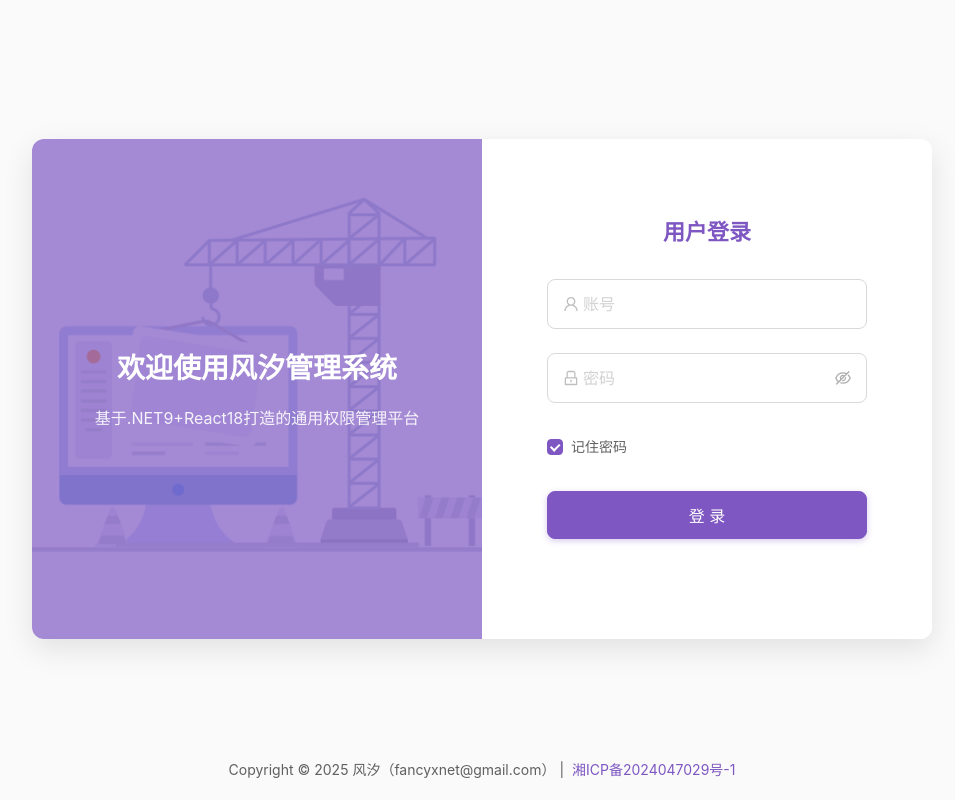
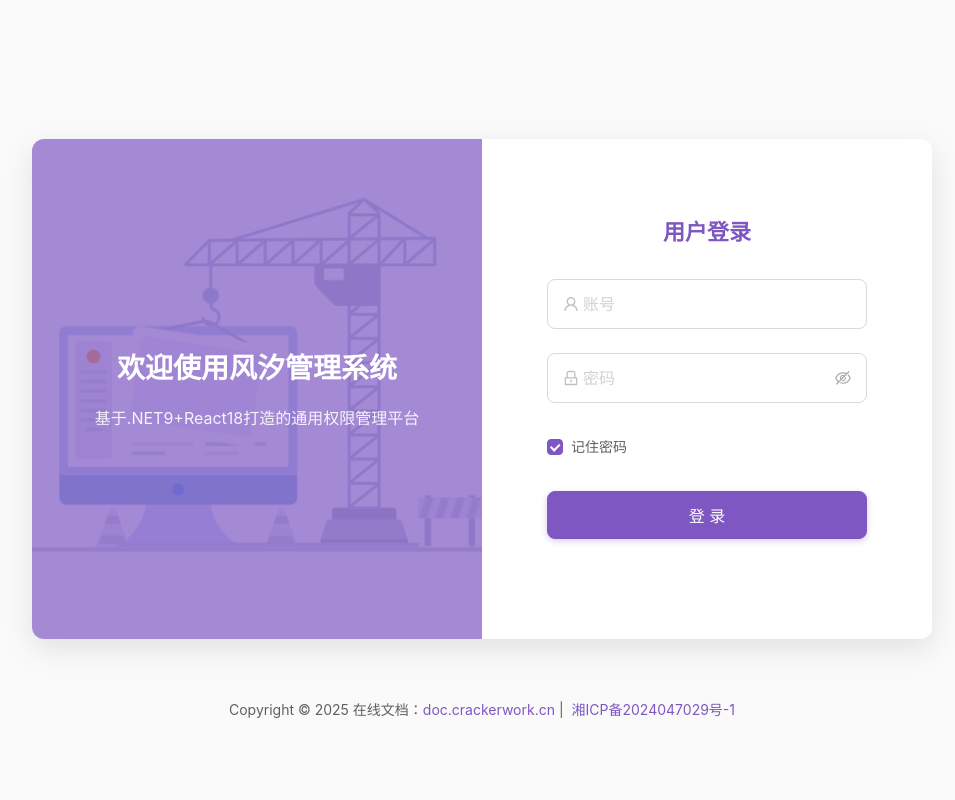
Before and after one commit to letu-ai/letu, a React (Vite) app in the folder fancyx-web/: page /auth/login in a window 1280 px wide. Shown: the whole page, without its empty margins (158-1113 px from the left). Built offline with nearby package versions, Linux system fonts and the light colour scheme.

Commit message:
style:样式修改

```diff
--- a/fancyx-web/src/pages/auth/login.tsx
+++ b/fancyx-web/src/pages/auth/login.tsx
@@ -69,7 +69,11 @@ const LoginPage = () => {
         </Card>
 
         <div className="login-footer">
-          Copyright © {new Date().getFullYear()} 风汐（fancyxnet@gmail.com） |
+          Copyright © {new Date().getFullYear()} 在线文档：
+          <a href="https://doc.crackerwork.cn" target="_blank">
+            doc.crackerwork.cn
+          </a>{' '}
+          |
           <a href="http://beian.miit.gov.cn" target="_blank" rel="noopener noreferrer" style={{ marginLeft: '8px' }}>
             湘ICP备2024047029号-1
           </a>
--- a/fancyx-web/src/pages/auth/style/login.scss
+++ b/fancyx-web/src/pages/auth/style/login.scss
@@ -149,7 +149,7 @@ $bg-color: #F5F3FF;
     .login-footer {
       text-align: center;
       position: relative;
-      top: 120px;
+      top: 60px;
     }
   }
 }
--- a/fancyx-web/src/pages/home/index.tsx
+++ b/fancyx-web/src/pages/home/index.tsx
@@ -17,6 +17,10 @@ const { Title, Text, Paragraph } = Typography;
 const HomePage = () => {
   // 更新日志数据
   const changelog = [
+    {
+      date: '2025-07-14',
+      items: ['创建sqlite分支，内置fancyx-admin.db文件', '修复已知BUG'],
+    },
     {
       date: '2025-07-10',
       items: ['头像上传功能', '使用mobx进行状态同步', '修复已知BUG'],
@@ -114,19 +118,19 @@ const HomePage = () => {
                     <Tooltip title="Stars">
                       <Space>
                         <StarOutlined />
-                        <Text strong>2</Text>
+                        <Text strong>24</Text>
                       </Space>
                     </Tooltip>
                     <Tooltip title="Forks">
                       <Space>
                         <ForkOutlined />
-                        <Text strong>0</Text>
+                        <Text strong>6</Text>
                       </Space>
                     </Tooltip>
                     <Tooltip title="Watchers">
                       <Space>
                         <EyeOutlined />
-                        <Text strong>1</Text>
+                        <Text strong>2</Text>
                       </Space>
                     </Tooltip>
                   </div>
```
